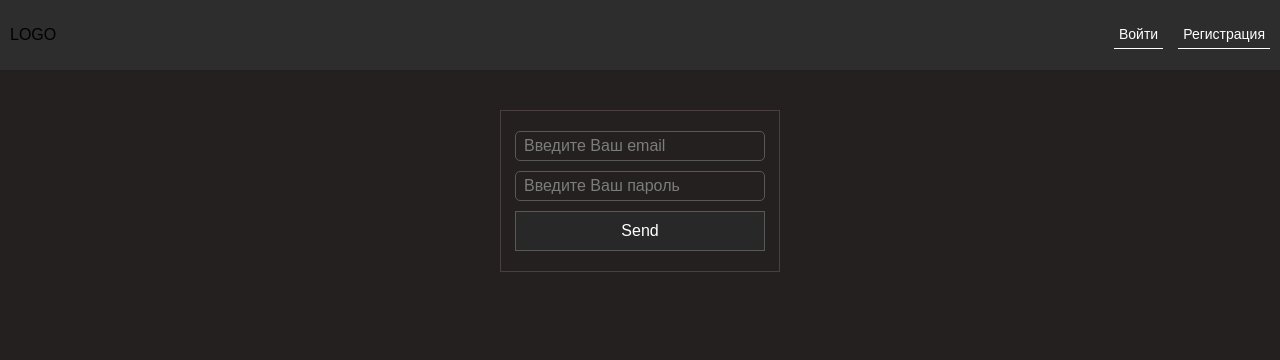
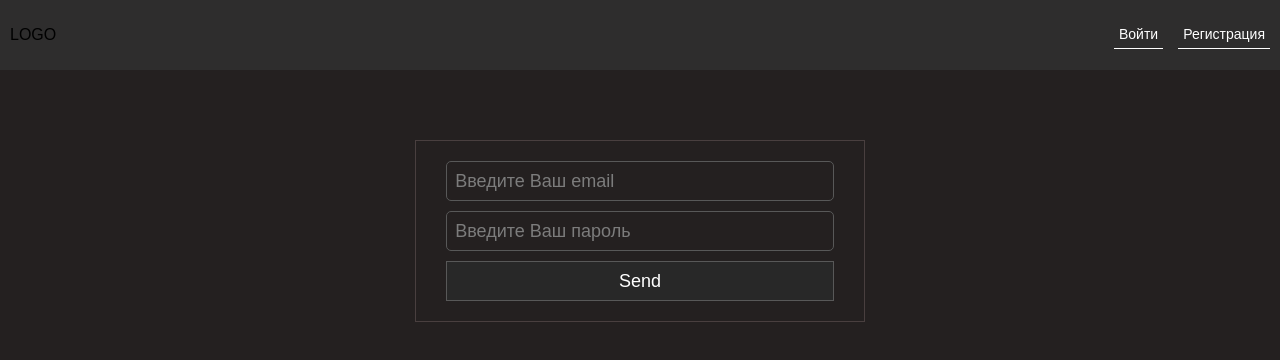
Before and after one commit to igorlyakh/filmoteka, a React (Vite) app: page /login in a window 1280 px wide. Shown: the top 360 px of the page. Built offline with nearby package versions, Linux system fonts and the light colour scheme.

Commit message:
update styles for auth form

```diff
--- a/src/Components/AuthForm/AuthForm.jsx
+++ b/src/Components/AuthForm/AuthForm.jsx
@@ -34,7 +34,12 @@ const AuthForm = ({ typeRegistration = false, handler }) => {
         required
         {...register('password')}
       />
-      <button type="submit">Send</button>
+      <button
+        className={style.button}
+        type="submit"
+      >
+        Send
+      </button>
     </form>
   );
 };
--- a/src/Components/AuthForm/AuthForm.module.scss
+++ b/src/Components/AuthForm/AuthForm.module.scss
@@ -9,20 +9,21 @@
   gap: 10px;
   border: 1px solid #493f3f;
   padding: 20px;
-  > button {
-    height: 40px;
-    background-color: #282828;
-    border: 1px solid var.$light-grey;
-    color: var.$white;
-    padding: 8px;
-    width: 250px;
-    cursor: pointer;
-  }
+}
+
+.button {
+  height: 40px;
+  background-color: var.$btn-gray;
+  border: 1px solid var.$light-grey;
+  color: var.$white;
+  padding: 8px;
+  width: 95%;
+  cursor: pointer;
 }
 
 .input {
   height: 30px;
-  width: 250px;
+  width: 95%;
   padding: 8px;
   border-radius: 5px;
   outline: none;
@@ -35,6 +36,26 @@
 }
 
 @media (min-width: 768px) {
+  .form {
+    width: 350px;
+    margin-top: 50px;
+  }
 }
 @media (min-width: 1024px) {
+  .form {
+    width: 450px;
+    margin-top: 70px;
+    font-size: 18px;
+  }
+
+  .input {
+    height: 40px;
+  }
+
+  .button {
+    transition: background-color 250ms ease;
+    &:hover {
+      background-color: var.$hover-button;
+    }
+  }
 }
--- a/src/styles/variables.scss
+++ b/src/styles/variables.scss
@@ -1,6 +1,8 @@
 // ----------- [ All scss variables ] -----------
 $dark-gray: #2e2d2d;
 $hover-gray: #7c7c7c;
+$hover-button: #464646;
+$btn-gray: #282828;
 $white: #ffffff;
 $main-text: #000000;
 $main-bg-black: #242020;
```
